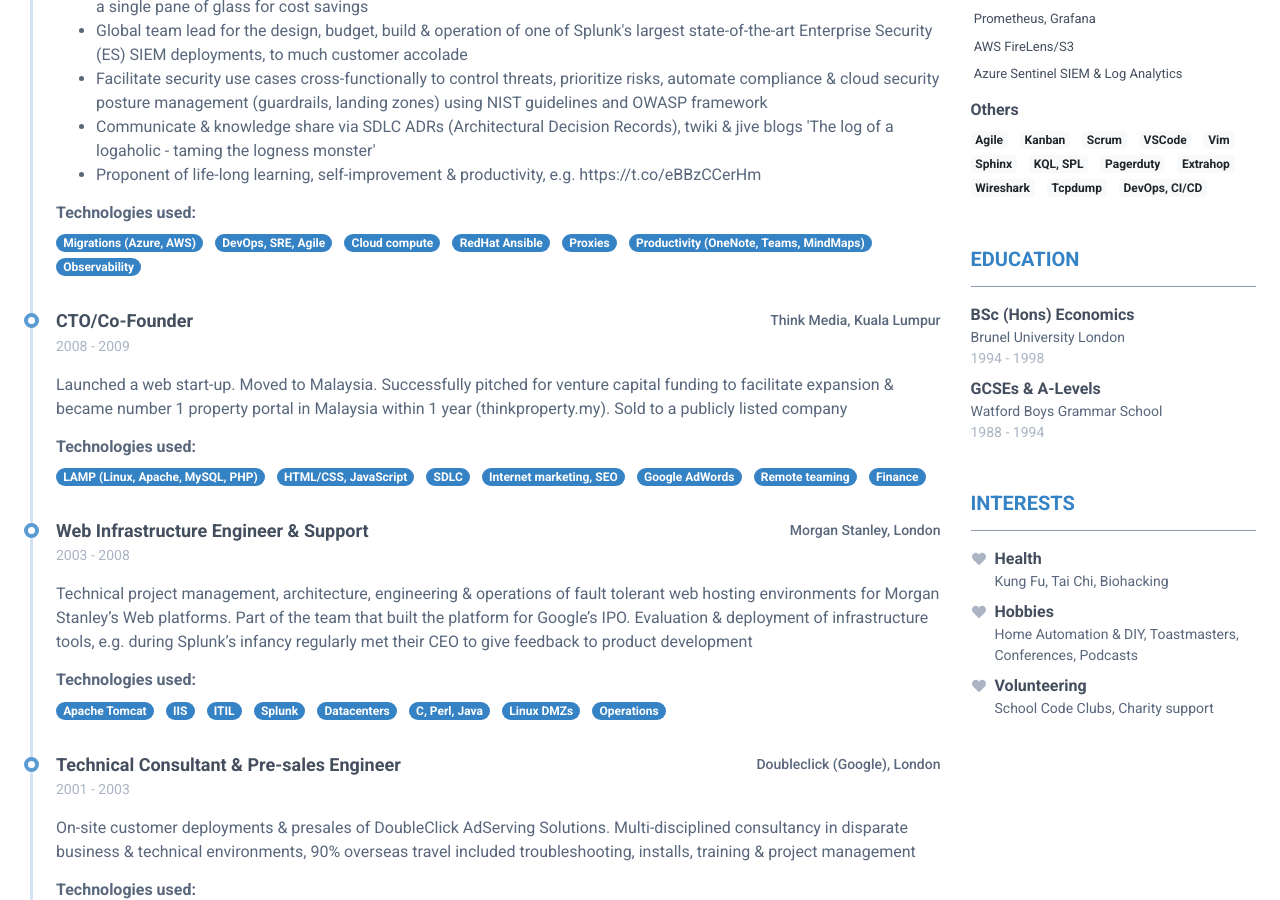
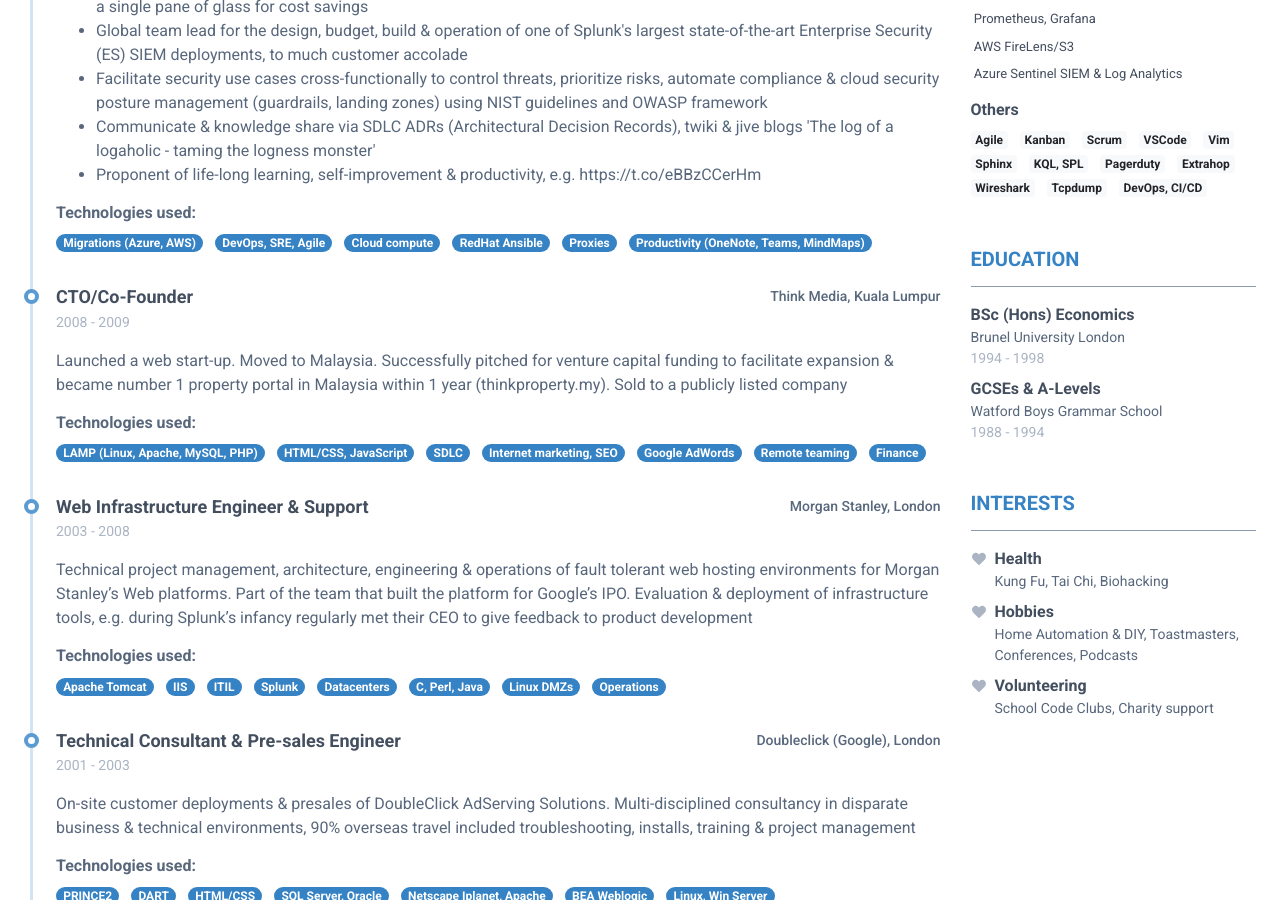
Before and after one commit to Hamy200/resume, a Jekyll site: the page built from index.markdown, in a window 1280 px wide and 900 px high, scrolled down 750 px. Built offline with Jekyll 4.4.1, drawn with Linux system fonts in a browser that asks for light colours; nearby versions of some CDN libraries.

Commit message:
Update data.yml

```diff
--- a/_data/data.yml
+++ b/_data/data.yml
@@ -63,7 +63,6 @@ experiences:
       - RedHat Ansible
       - Proxies
       - Productivity (OneNote, Teams, MindMaps)
-      - Observability
 
   - role: CTO/Co-Founder
     time: 2008 - 2009
```
